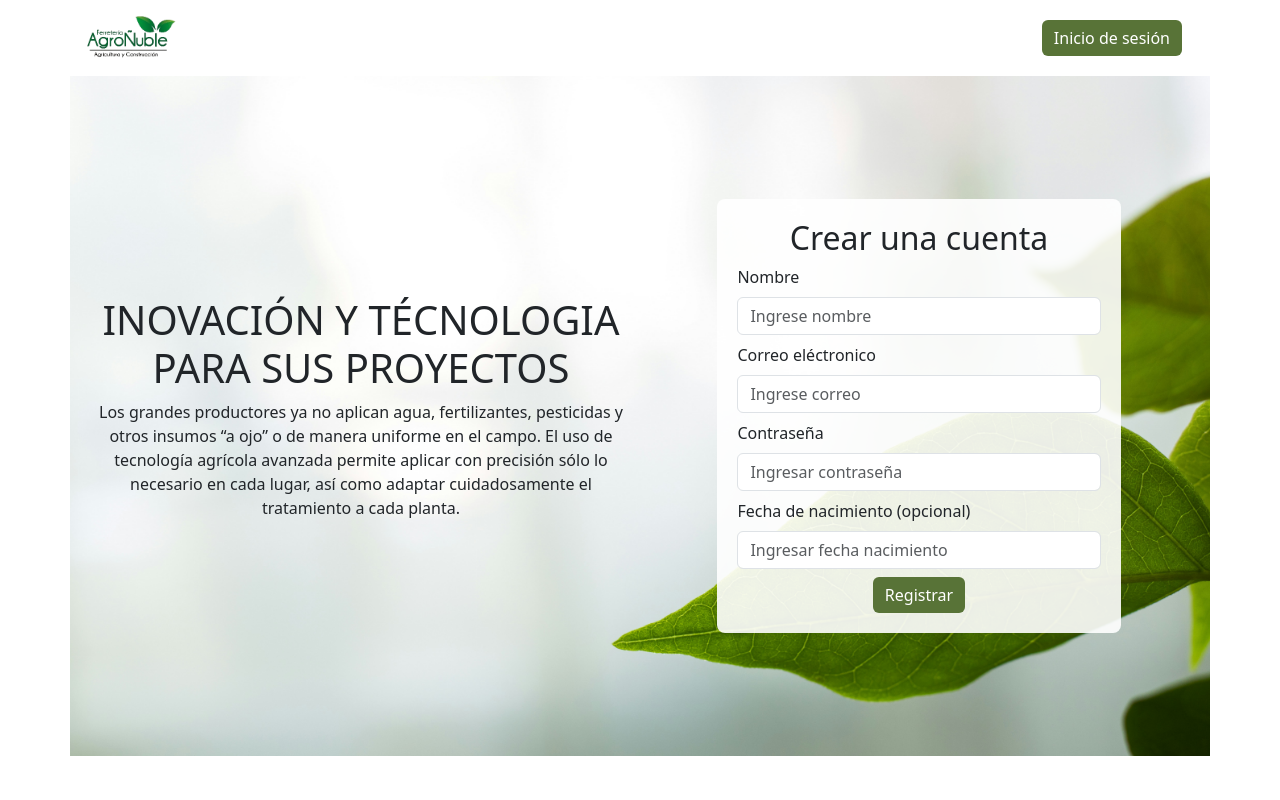
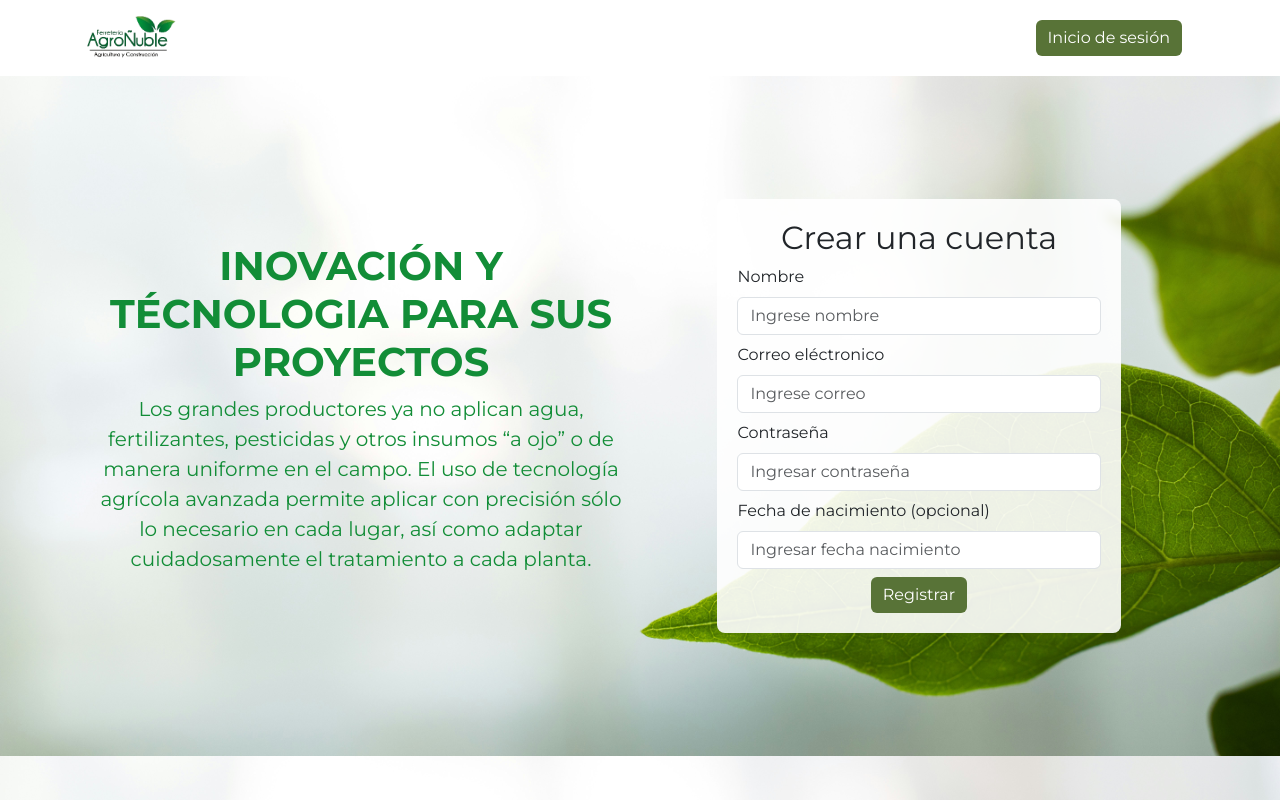
Before and after one commit to robertocontrerassandoval/Hito_2_Dearrollo_Frontend, a React (Vite) app: page / in a window 1280 px wide. Built offline with nearby package versions, Linux system fonts and the light colour scheme.

Commit message:
version-2

```diff
--- a/index.html
+++ b/index.html
@@ -4,6 +4,9 @@
     <meta charset="UTF-8" />
     <link rel="icon" type="image/svg+xml" href="/vite.svg" />
     <meta name="viewport" content="width=device-width, initial-scale=1.0" />
+    <link rel="preconnect" href="https://fonts.googleapis.com">
+    <link rel="preconnect" href="https://fonts.gstatic.com" crossorigin>
+    <link href="https://fonts.googleapis.com/css2?family=Montserrat:wght@100;300;400;700;900&display=swap" rel="stylesheet">
     <title>AgroÑuble</title>
   </head>
   <body>
--- a/src/index.css
+++ b/src/index.css
@@ -1,3 +1,23 @@
+body {
+  background-image: url('./img/hojas.jpg'); /* Cambia la ruta a la imagen que quieras usar */
+  background-size: cover; /* Ajusta el tamaño de la imagen para cubrir todo el contenedor */
+  font-family: "Montserrat", sans-serif;
+  text-align: justify;
+
+  h1 {
+    color: #128D37;
+    font-weight: 700;
+  }
+
+  p {
+    color: #128D37;
+    font-size: 1.25rem;
+  }
+  };
+
+  h1 {
+    color: #128D37;
+  }
 
 
   .btn-primary {
@@ -12,7 +32,7 @@
     display: flex; /* Usa Flexbox para centrar el contenido */
     justify-content: center; /* Centra el contenido horizontalmente */
     align-items: center; /* Centra el contenido verticalmente */
-    background-image: url('./img/hojas.jpg'); /* Cambia la ruta a la imagen que quieras usar */
+    /*background-image: url('./img/hojas.jpg'); /* Cambia la ruta a la imagen que quieras usar */
     background-size: cover; /* Ajusta el tamaño de la imagen para cubrir todo el contenedor */
     background-position: center; /* Centra la imagen */
     background-repeat: no-repeat; /* Evita que la imagen se repita */
@@ -55,7 +75,7 @@
   display: flex; /* Usa Flexbox para centrar el contenido */
   justify-content: space-around; /* Centra el contenido horizontalmente */
   align-items: center; /* Centra el contenido verticalmente */
-  background-image: url('./img/hojas.jpg'); /* Cambia la ruta a la imagen que quieras usar */
+  /*background-image: url('./img/hojas.jpg'); /* Cambia la ruta a la imagen que quieras usar */
   background-size: cover; /* Ajusta el tamaño de la imagen para cubrir todo el contenedor */
   background-position: center; /* Centra la imagen */
   background-repeat: no-repeat; /* Evita que la imagen se repita */
@@ -92,7 +112,7 @@
   display: flex; /* Usa Flexbox para centrar el contenido */
   justify-content: space-around; /* Centra el contenido horizontalmente */
   align-items: center; /* Centra el contenido verticalmente */
-  background-image: url('./img/hojas.jpg'); /* Cambia la ruta a la imagen que quieras usar */
+  /*background-image: url('./img/hojas.jpg'); /* Cambia la ruta a la imagen que quieras usar */
   background-size: cover; /* Ajusta el tamaño de la imagen para cubrir todo el contenedor */
   background-position: center; /* Centra la imagen */
   background-repeat: no-repeat; /* Evita que la imagen se repita */
@@ -138,7 +158,7 @@
   display: flex; /* Usa Flexbox para centrar el contenido */
   justify-content: space-around; /* Centra el contenido horizontalmente */
   align-items: center; /* Centra el contenido verticalmente */
-  background-image: url('./img/hojas.jpg'); /* Cambia la ruta a la imagen que quieras usar */
+  /*background-image: url('./img/hojas.jpg'); /* Cambia la ruta a la imagen que quieras usar */
   background-size: cover; /* Ajusta el tamaño de la imagen para cubrir todo el contenedor */
   background-position: center; /* Centra la imagen */
   background-repeat: no-repeat; /* Evita que la imagen se repita */
```
